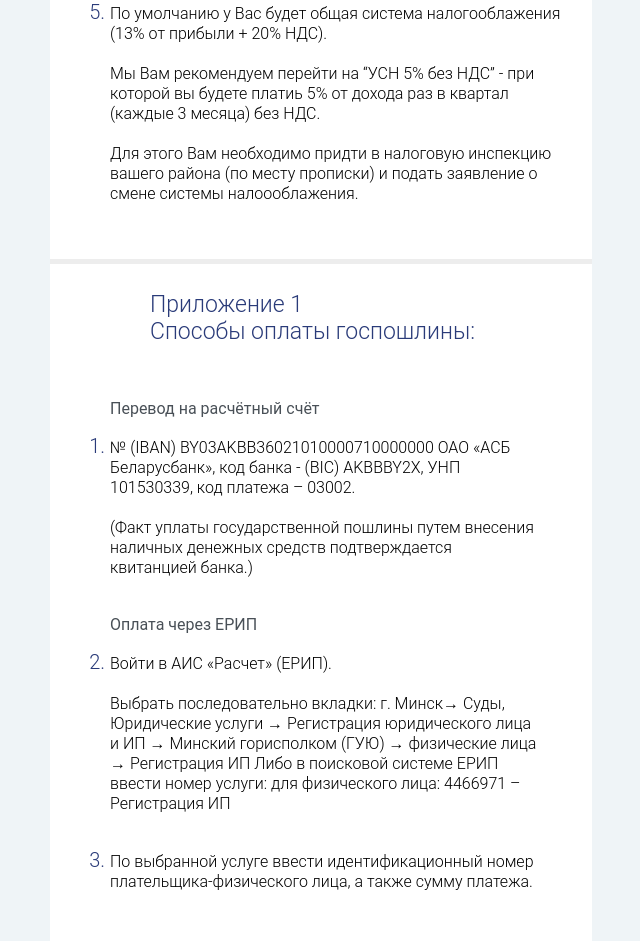
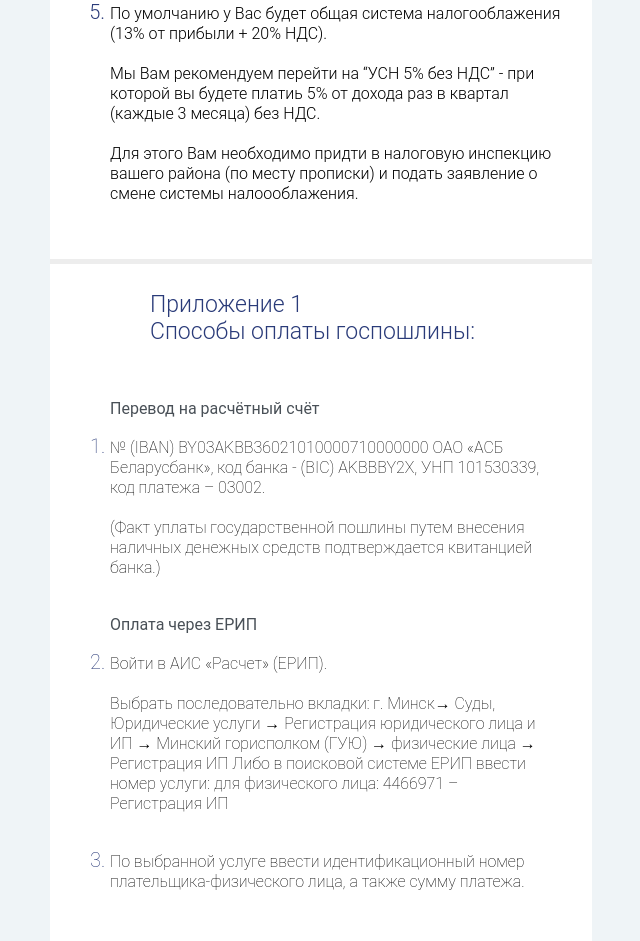
Before and after one commit to RLobodenko/hackathon, a plain HTML site: page 1.html in a window 1280 px wide. Shown: the part 1239-2180 px from the top of the page, without its empty margins (329-969 px from the left). Drawn offline with nearby package versions, Linux system fonts and the light colour scheme.

Commit message:
Update 1.html

```diff
--- a/1.html
+++ b/1.html
@@ -34,7 +34,7 @@
                 .second {
                         font-family: Roboto;
                         font-style: normal;
-                        font-weight: 300;
+                        font-weight: 100;
                         font-size: 16px;
                         line-height: 19px;
                         background-color: white;
```
